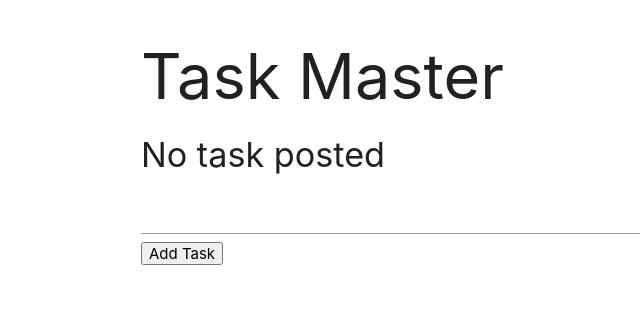
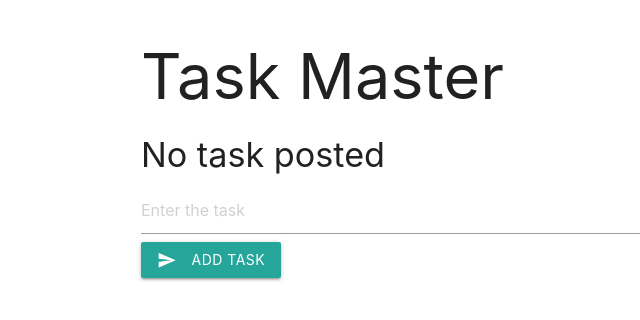
Before and after one commit to Pratik-sys/Flask-Task-App, a Flask app: page / in a window 1280 px wide. Shown: the top 320 px of the page, without its empty margins (51-691 px from the left). Run offline with Flask 2, Linux system fonts and the light colour scheme; data that the repository does not hold is empty.

Commit message:
improve ui

```diff
--- a/templates/index.html
+++ b/templates/index.html
@@ -31,9 +31,6 @@
                 <td>{{task.date_created.date()}}</td>
                 <td>
                     <a class="waves-effect waves-light btn" href="/delete/{{task.id}}">Delete</a>
-                    <br>
-                    <br>
-
                     <a class="waves-effect waves-light btn" href="/update/{{task.id}}">Update</a>
 
                 </td>
@@ -43,8 +40,11 @@
     </table>
     {%endif%}
     <form action="/" method="POST">
-        <input type="text" name="content" id="content">
-        <input type="submit" value="Add Task">
+        <input placeholder="Enter the task " id="content" type="text" name="content" class="validate">
+
+        <button class="btn waves-effect waves-light" type="submit" name="action">Add Task
+            <i class="material-icons left">send</i>
+        </button>
 
     </form>
 
--- a/templates/update.html
+++ b/templates/update.html
@@ -13,9 +13,11 @@
         <h1>Update task</h1>
     </div>
     <form action="/update/{{task_update.id}}" method="POST">
-        <input type="text" name="content" id="content" value="{{task_update.content}}">
-        <input type="submit" value="Update">
+        <input id="content" type="text" name="content" class="validate" value="{{task_update.content}}">
 
+        <button class="btn waves-effect waves-light" type="submit" name="action">Update
+            <i class="material-icons left">send</i>
+        </button>
     </form>
 
 </div>
```
Also changed, not shown: test.db.
